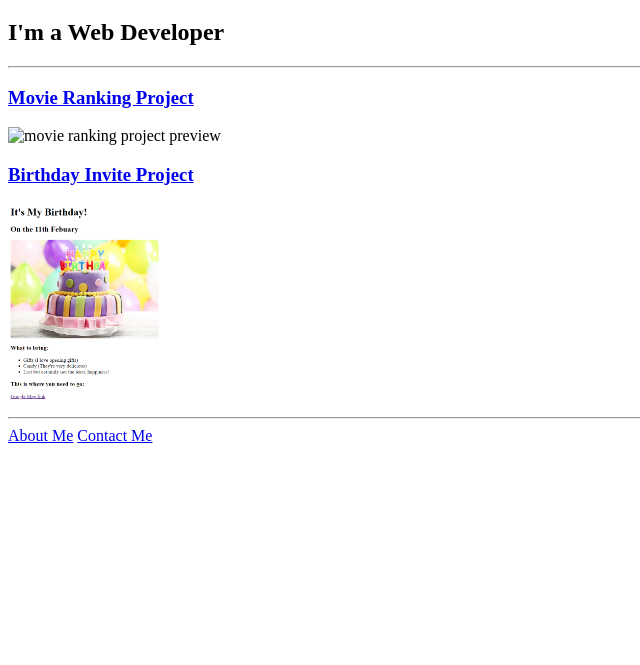
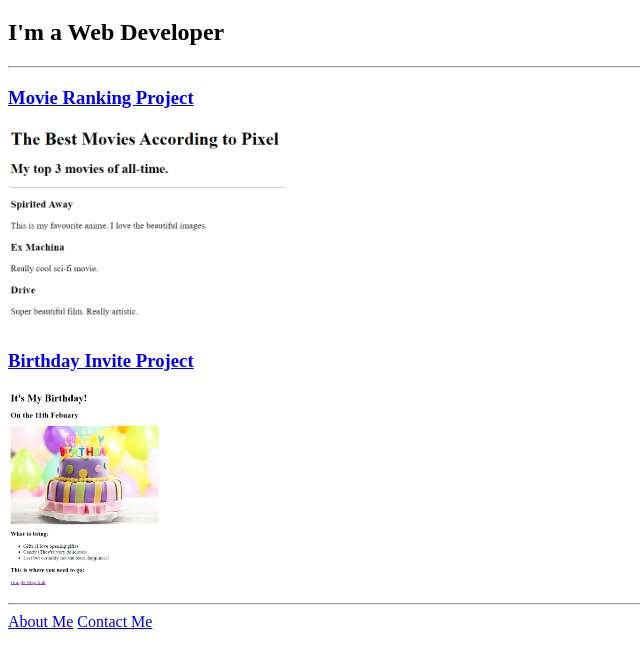
Before and after one commit to PixelPusher088/html-portfolio, a plain HTML site: page index.html in a window 1280 px wide. Shown: the part 61-726 px from the top of the page, without its empty margins (0-640 px from the left). Drawn offline with Linux system fonts and the light colour scheme.

Commit message:
Update index.html

```diff
--- a/index.html
+++ b/index.html
@@ -12,7 +12,7 @@
   <h2>I'm a Web Developer</h2>
   <hr />
   <h3><a href="./public/movie-ranking.html">Movie Ranking Project</a></h3>
-  <img src="./assets/images/movie-ranking.png" height="200" alt="movie ranking project preview"/>
+  <img src="./assets/images/movie ranking.png" height="200" alt="movie ranking project preview"/>
   <h3><a href="./public/birthday-invite.html">Birthday Invite Project</a></h3>
   <img src="./assets/images/birthday-invite.png" height="200" alt="birthday invite project preview"/>
   <hr />
```
